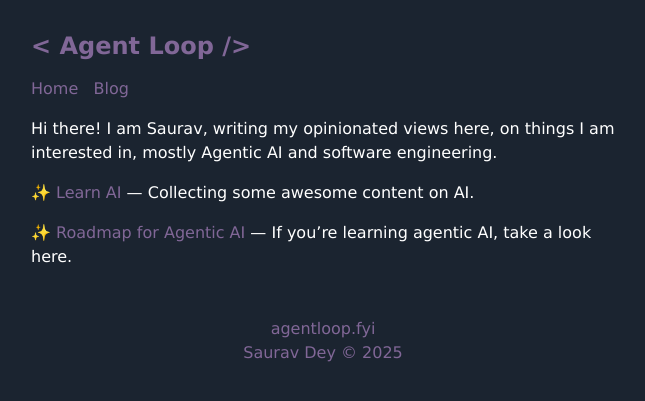
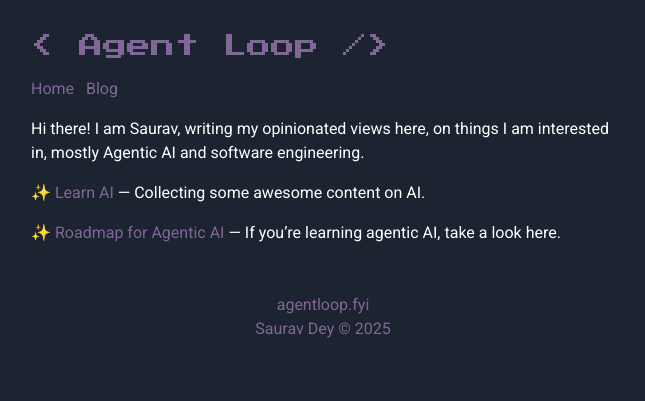
Before and after one commit to agentloopfyi/agentloopfyi.github.io, a Jekyll site: the page built from index.markdown, in a window 1280 px wide. Shown: the top 401 px of the page, without its empty margins (317-962 px from the left). Built offline with Jekyll 4.4.1, drawn with Linux system fonts in a browser that asks for light colours.

Commit message:
Update main.css

```diff
--- a/css/main.css
+++ b/css/main.css
@@ -2,12 +2,17 @@ body {
     background-color: #1B2430;
     color: white;
     padding: 2em;
-    font-family: Verdana, sans-serif;
+  font-family: "Roboto", sans-serif;
+  font-optical-sizing: auto;
+  font-weight: 400;
+  font-style: normal;
+  font-variation-settings: "wdth" 100;
 }
 
 .title {
-    color: white !important;
-    font-weight: 600;
+    font-family: "Press Start 2P", system-ui;
+    font-weight: 400;
+    font-style: normal;
 }
 
 a {
```
